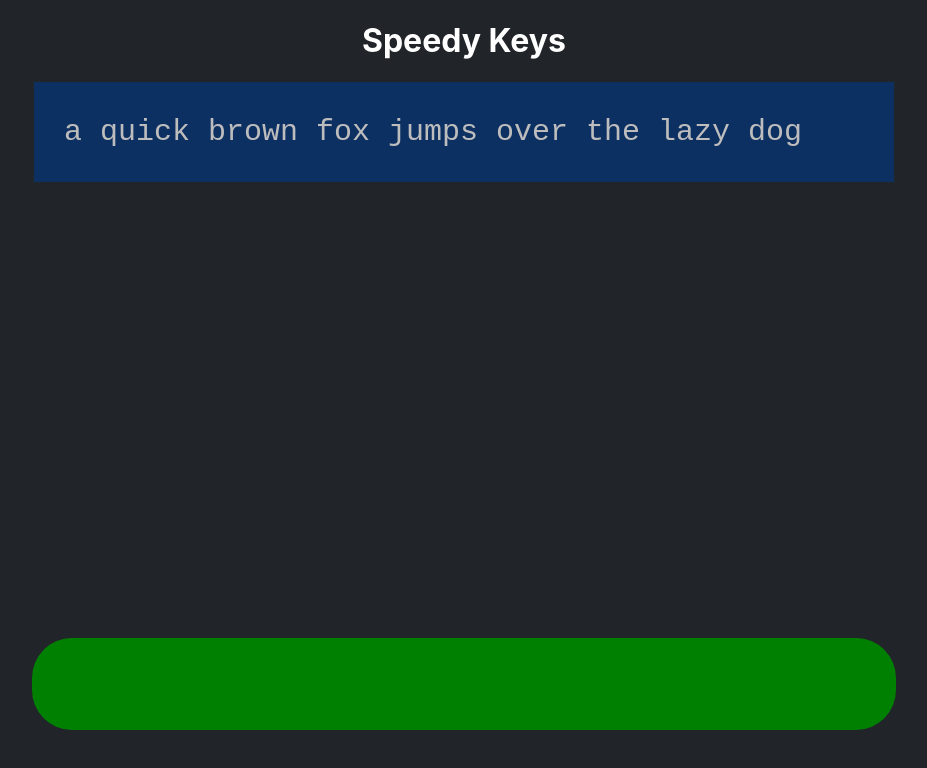
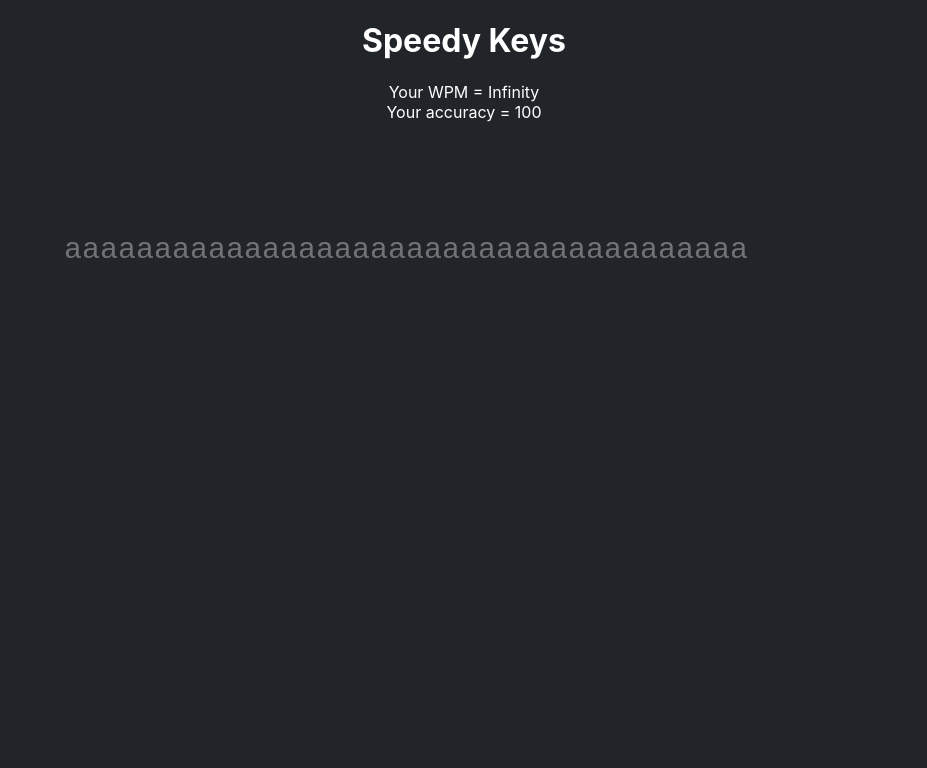
Before and after one commit to arpittyagi102/speedykeys, a React (Create React App) app: page / in a window 1280 px wide. Shown: the top 768 px of the page, without its empty margins (176-1103 px from the left). Built offline with nearby package versions, Linux system fonts and the light colour scheme.

Commit message:
added WPM and accuracy

```diff
--- a/src/App.css
+++ b/src/App.css
@@ -4,22 +4,51 @@
   align-items: center;
   height: 100vh;
 }
-.question-lines{
+.question{
   height: 100px;
   width: 800px;
-  background-color: #0d3063;
+  position: absolute;
+  top:200px;
   display: flex;
   align-items: center;
   padding:0 30px;
-  color: #bdbdbd;
+  color: #bdbdbd81;
   font-size: 30px;
   font-family: monospace;
+}
+.answer{
+  height: 100px;
+  width: 800px;
+  position: absolute;
+  top:200px;
+  display: flex;
+  align-items: center;
+  padding:0 30px;
+  color: #ffffff;
+  font-size: 30px;
+  font-family: monospace;
+  background-color: transparent;
+  border:none
 }
 .input-outer{
   border-radius: 40px;
   position: absolute;
   bottom: 70px;
   padding: 20px 30px;
+}
+@keyframes blink{
+  0% {
+    color: #bdbdbd81;
+  }
+  50% {
+    color:red;
+  }
+  100% {
+    color: #bdbdbd81;
+  }
+}
+.wrong{
+  animation: blink 500ms;
 }
 .input-outer.true{
   background-color: green;
--- a/src/App.js
+++ b/src/App.js
@@ -1,26 +1,49 @@
-import { useState } from 'react';
+import { useEffect, useState } from 'react';
 import './App.css';
 
 function App() {
-  const [typingstatus,settypingstatus]=useState(true);
-  const string="a quick brown fox jumps over the lazy dog";
+  const [wrong,setwrong]=useState(false);
+  const [inputvalue, setinputvalue]=useState("");
+  const [starttime,setstarttime]=useState(0);
+  const [timetaken,settimetaken]=useState(0);
+  const [mistakes,setmistakes]=useState(0);
+  var string="a quick brown fox jumps over the lazy dog";
+  string="aaaaaaaaaaaaaaaaaaaaaaaaaaaaaaaaaaaaaa";
+
   function handleinputchange(e){
+    if(starttime===0)
+      setstarttime(Date.now());
+    if(string===e.target.value)
+      completed();
     if(!string.startsWith(e.target.value)){
-      settypingstatus(false);
+      setwrong(true);
+      setTimeout(() => setwrong(false), 500);
+      setmistakes(mistakes+1);
+      return;
     }
-    else{
-      settypingstatus(true);
-    }
+    setinputvalue(e.target.value);
   }
+
+  function completed(){
+    var endtime=Date.now();
+    settimetaken((endtime-starttime)/1000);
+  }
+
   return (
     <>
       <div className='outer'>
         <h1 style={{textAlign:"center"}}>Speedy Keys</h1>
-        <div className='question-lines'>
-          a quick brown fox jumps over the lazy dog
+        <div className={`question ${wrong?'wrong':''}`}>
+          {string}
         </div>
-        <div className={`input-outer ${typingstatus?"true":"false"}`}>
-          <input className="main-input"  onChange={handleinputchange}/>
+        <input className='answer'
+              value={inputvalue}
+              onChange={handleinputchange}/>
+        <div>
+          Your WPM = {Math.round((string.length*12)/timetaken)}
+        </div>
+        <div>
+          Your accuracy = {Math.round(((string.length-mistakes)/string.length)*100)}
         </div>
       </div>
     </>
--- a/src/index.css
+++ b/src/index.css
@@ -13,3 +13,7 @@ code {
   font-family: source-code-pro, Menlo, Monaco, Consolas, 'Courier New',
     monospace;
 }
+
+input:focus{
+  outline:none;
+}
```
